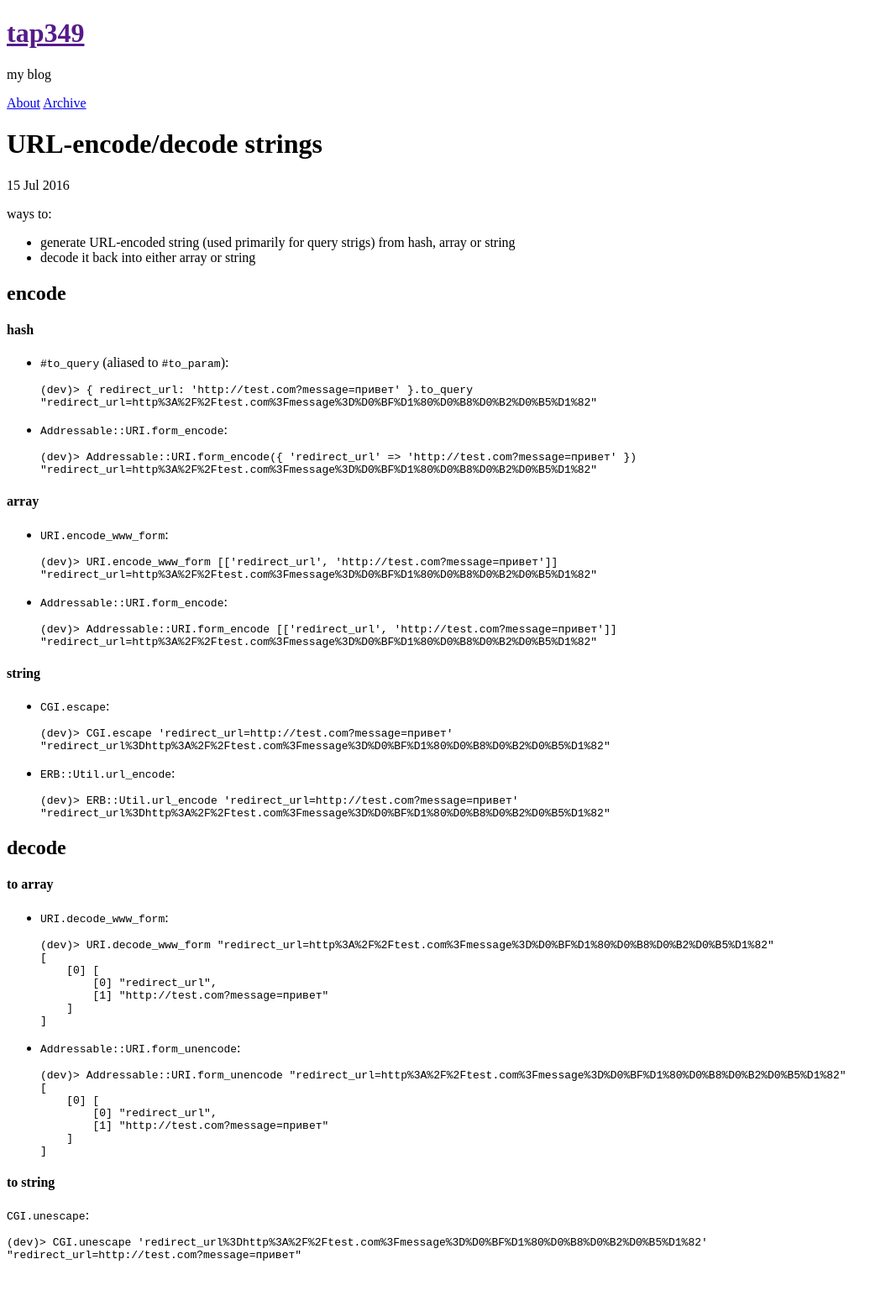
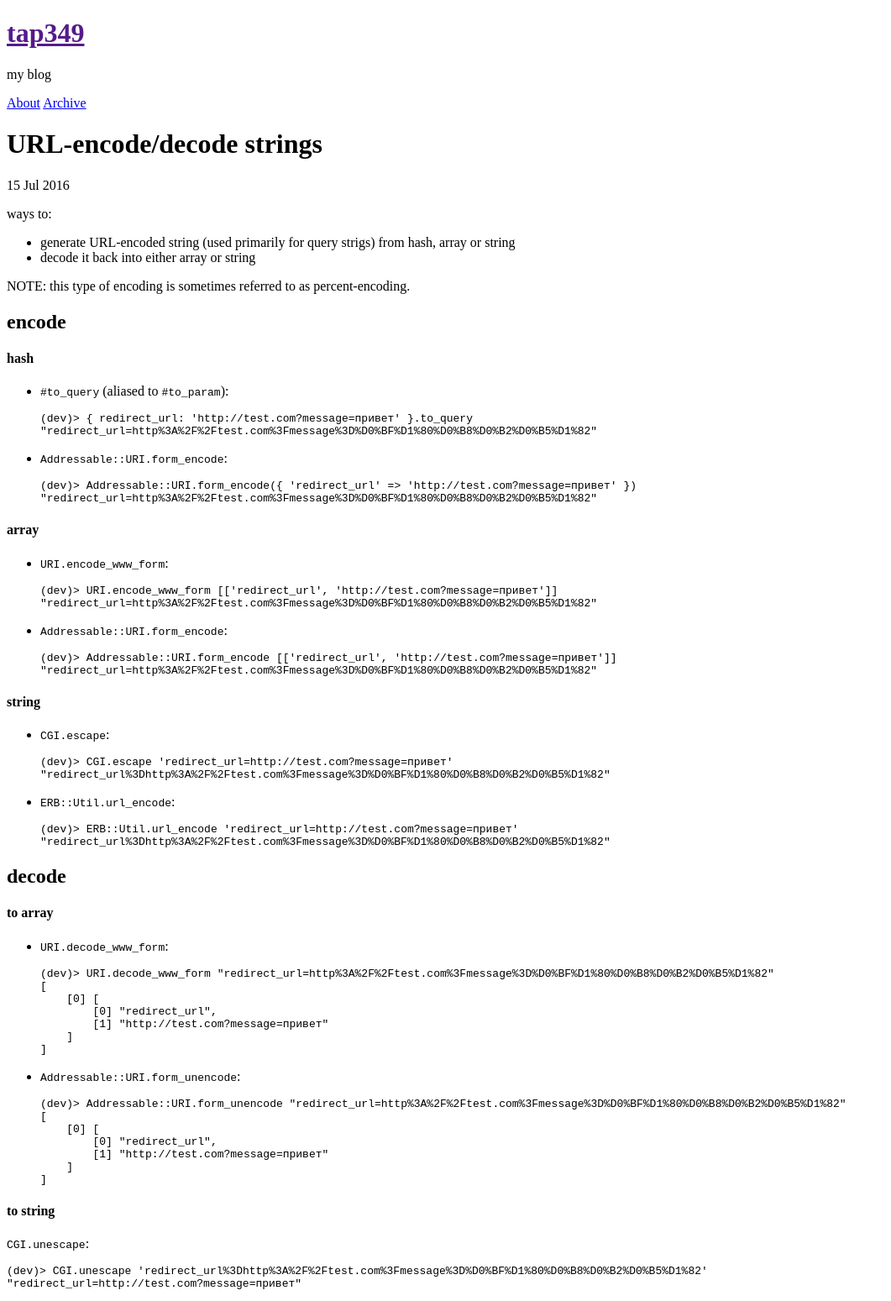
Before and after one commit to tap349/tap349.github.io, a Jekyll site: the page built from _posts/2016-07-15-url-encode-strings.md, in a window 1280 px wide. Shown: the whole page at 84% size, without its empty margins (0-1061 px from the left). Built offline with Jekyll 4.4.1, drawn with Linux system fonts in a browser that asks for light colours; before the commit the page ends 1515 px from its top, so only the background shows below that.

Commit message:
update 2017-02-13_18:11:14

```diff
--- a/_posts/2016-07-15-url-encode-strings.md
+++ b/_posts/2016-07-15-url-encode-strings.md
@@ -11,6 +11,8 @@ ways to:
 - generate URL-encoded string (used primarily for query strigs) from hash,
   array or string
 - decode it back into either array or string
+
+NOTE: this type of encoding is sometimes referred to as percent-encoding.
 
 <!-- more -->
 
```
